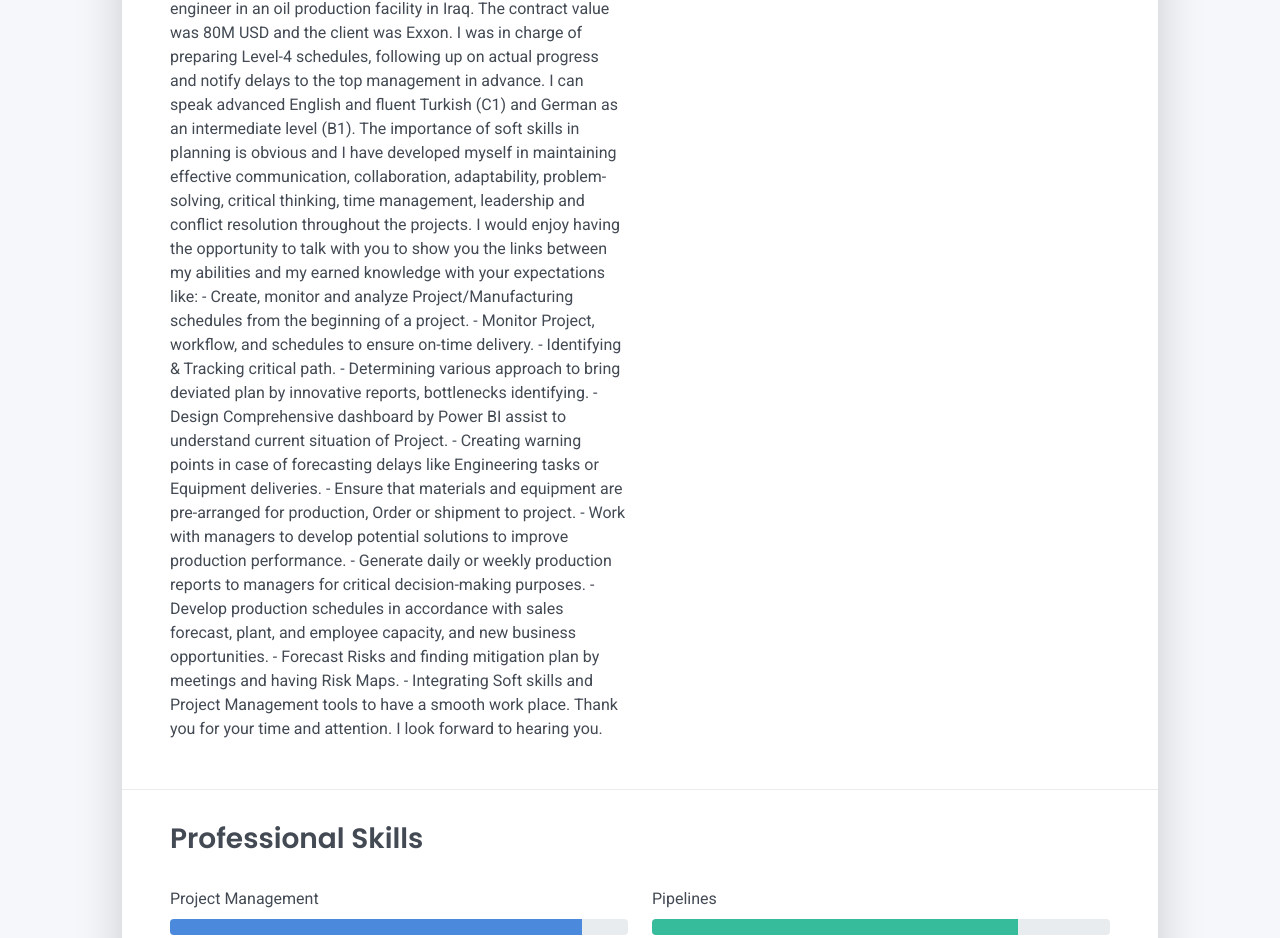
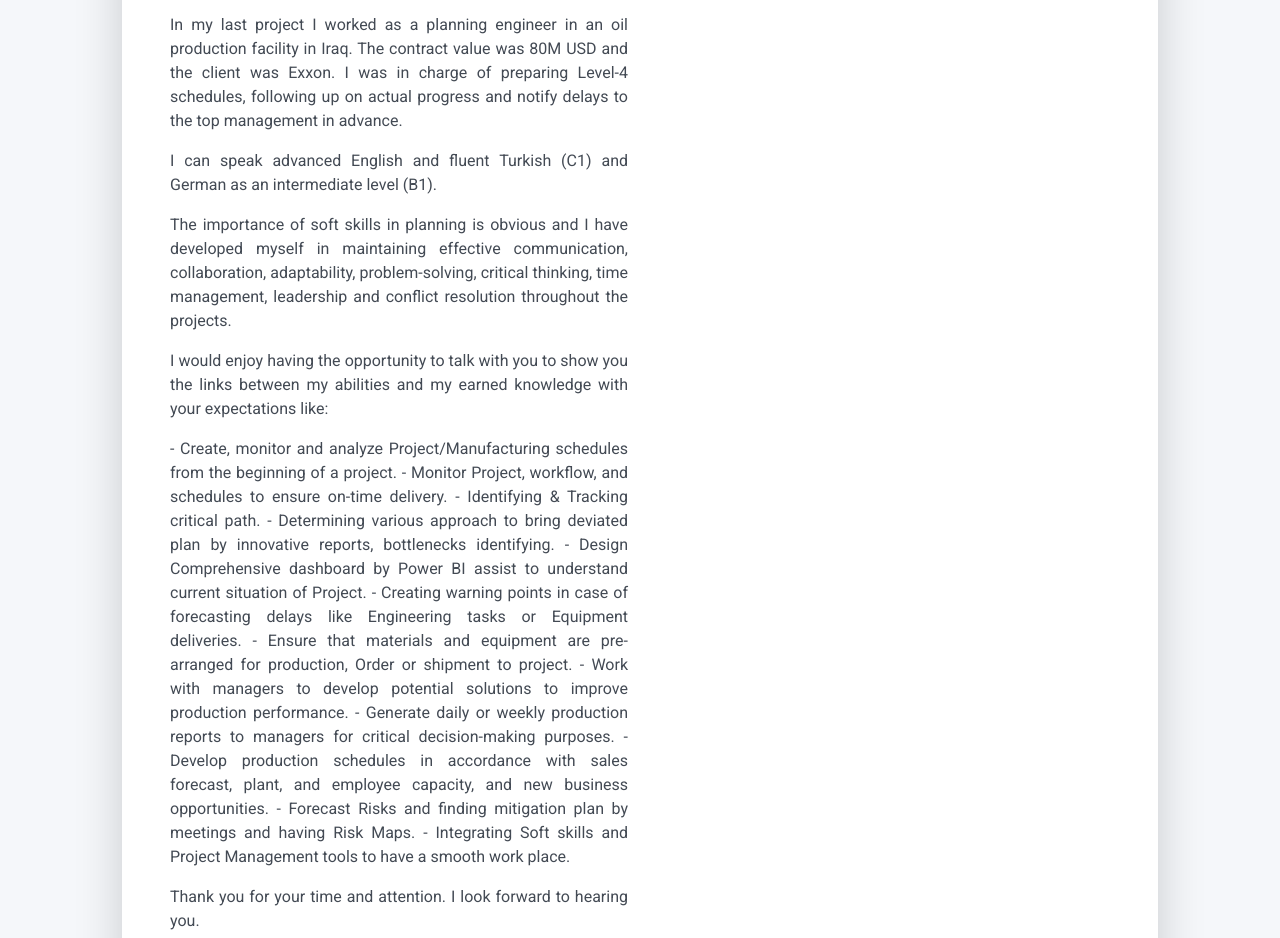
Before and after one commit to anil19ozturk/myresume, a plain HTML site: page index.html in a window 1280 px wide. Shown: the part 669-1607 px from the top of the page. Drawn offline with Linux system fonts and the light colour scheme.

Commit message:
indexrev6

```diff
--- a/index.html
+++ b/index.html
@@ -21,6 +21,10 @@
             opacity: 1 !important;
             transform: translate(0) scale(1) !important;
         }
+
+		.text-look {
+			text-align: justify;
+		}
       </style>
     </noscript>
   </head>
@@ -60,25 +64,26 @@
     <div class="row">
       <div class="col-md-6">
         <h2 class="h3 mb-3">About Me</h2>
-        <p>I am Anil Ozturk and I have 7 years of experience in infrastructure projects and 5 years of experiences in
+        <p style="text-align: justify">I am Anil Ozturk and I have 7 years of experience in infrastructure projects and 5 years of experiences in
 planning, progress monitoring, risk management, cost control. I have worked as a project controller in the
-Kingdom of Saudi Arabia and Iraq in an EPC contractor and worked as a construction supervisor in Turkey.
+Kingdom of Saudi Arabia and Iraq in an EPC contractor and worked as a construction supervisor in Turkey.</p>
 
-In my last project I worked as a planning engineer in an oil production facility in Iraq. The contract value was
+<p style="text-align: justify">In my last project I worked as a planning engineer in an oil production facility in Iraq. The contract value was
 80M USD and the client was Exxon. I was in charge of preparing Level-4 schedules, following up on actual
-progress and notify delays to the top management in advance.
+progress and notify delays to the top management in advance.</p>
 
-I can speak advanced English and fluent Turkish (C1) and German as an intermediate level (B1).
+<p style="text-align: justify">I can speak advanced English and fluent Turkish (C1) and German as an intermediate level (B1).</p>
 
 
-The importance of soft skills in planning is obvious and I have developed myself in maintaining effective
+<p style="text-align: justify">The importance of soft skills in planning is obvious and I have developed myself in maintaining effective
 communication, collaboration, adaptability, problem-solving, critical thinking, time management, leadership
-and conflict resolution throughout the projects.
+and conflict resolution throughout the projects.</p>
 
 
-I would enjoy having the opportunity to talk with you to show you the links between my abilities and my
-earned knowledge with your expectations like:
+<p style="text-align: justify">I would enjoy having the opportunity to talk with you to show you the links between my abilities and my
+earned knowledge with your expectations like:</p>
 
+<p style="text-align: justify">
 - Create, monitor and analyze Project/Manufacturing schedules from the beginning of a project.
 - Monitor Project, workflow, and schedules to ensure on-time delivery.
 - Identifying & Tracking critical path.
@@ -91,10 +96,10 @@ earned knowledge with your expectations like:
 - Develop production schedules in accordance with sales forecast, plant, and employee capacity, and
 new business opportunities.
 - Forecast Risks and finding mitigation plan by meetings and having Risk Maps.
-- Integrating Soft skills and Project Management tools to have a smooth work place.
+- Integrating Soft skills and Project Management tools to have a smooth work place.</p>
 
 
-Thank you for your time and attention. I look forward to hearing you.</p>
+<p style="text-align: justify">Thank you for your time and attention. I look forward to hearing you.</p>
       </div>
       <div class="col-md-5 offset-md-1">
         <div class="row mt-2">
```
